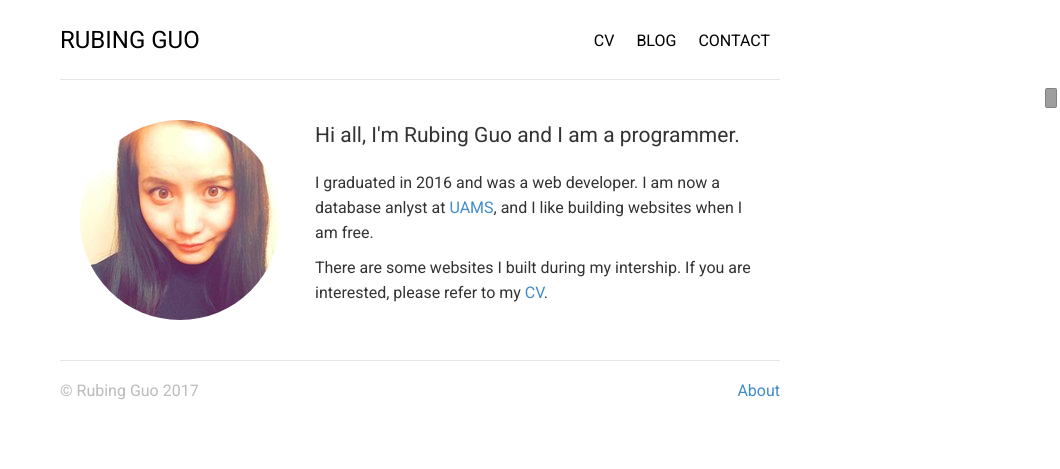
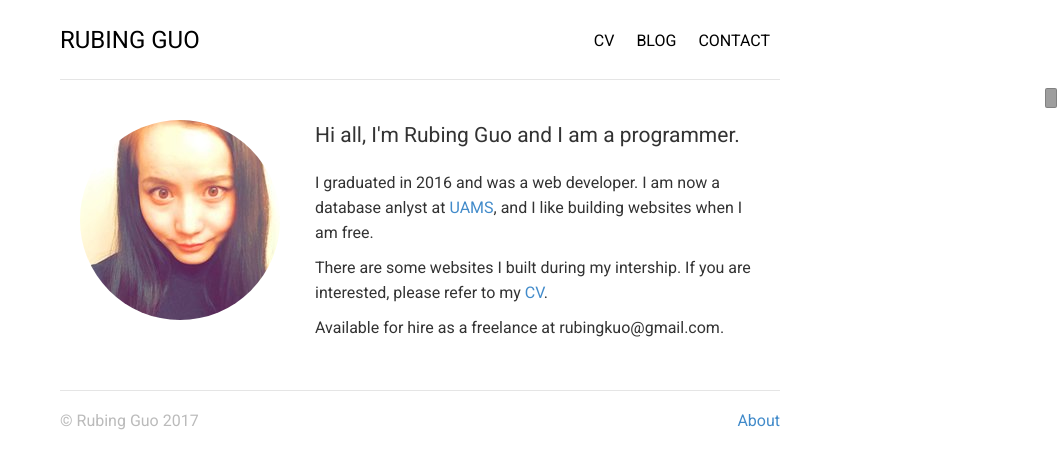
Before and after one commit to flower-joke/peanutshells.github.io, a Jekyll site: the page built from index.html, in a window 1280 px wide. Shown: the top 469 px of the page, without its empty margins (220-1280 px from the left). Built offline with Jekyll 4.4.1, drawn with Linux system fonts in a browser that asks for light colours; nearby versions of some CDN libraries; comment, search, counter and statistics services are not loaded.

Commit message:
Update index.html

```diff
--- a/index.html
+++ b/index.html
@@ -23,6 +23,7 @@ document.head.appendChild(fhs);document.write("<span id='o_"+fhs_id+"'"+"class =
 		<p class="lead">Hi all, I'm Rubing Guo and I am a programmer.</p>
 		<p>I graduated in 2016 and was a web developer. I am now a database anlyst at <a href="http://www.uams.edu">UAMS</a>, and I like building websites when I am free.</p>
 		<p>There are some websites I built during my intership. If you are interested, please refer to my <a href="/cv">CV</a>.</p>
+		<p>Available for hire as a freelance at <span class="obfuscate">moc.<span>null</span>liamg@oukgnibur</span>.</p>
 	</div>
 </div>
 
```
